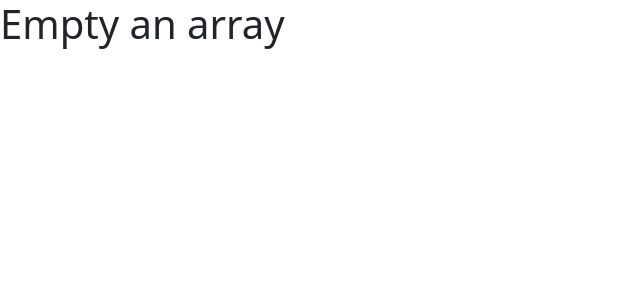
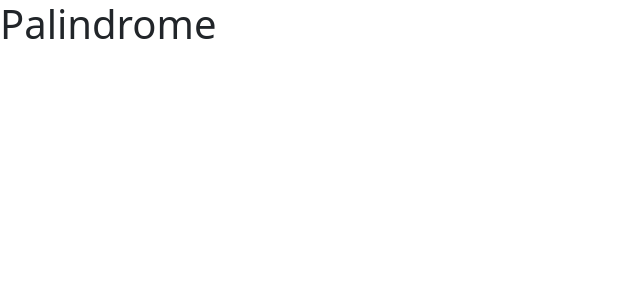
Before and after one commit to vinothsmart/react-redux-dashboard, a React (Create React App) app: page /arc/challange in a window 1280 px wide. Shown: the top 300 px of the page, without its empty margins (0-640 px from the left). Built offline with nearby package versions, Linux system fonts and the light colour scheme.

Commit message:
palindrome pending

```diff
--- a/src/components/pages/ARCTutorial/JSCPratice/JSChallange.jsx
+++ b/src/components/pages/ARCTutorial/JSCPratice/JSChallange.jsx
@@ -1,7 +1,7 @@
-import APartice23 from "./partice/APartice23";
+import APartice24 from "./partice/APartice24";
 
 const JSChallange = () => {
-  return <APartice23 />;
+  return <APartice24 />;
 };
 
 export default JSChallange;
--- /dev/null
+++ b/src/components/pages/ARCTutorial/JSCPratice/partice/APartice24.jsx
@@ -0,0 +1,17 @@
+import React from "react";
+
+const APartice24 = () => {
+  const isPalindrome = (str) => {
+    const data = str.replace(/[^a-zA-Z0-9]/g, "").toLowerCase();
+    return data.split("").reverse().join("");
+  };
+
+  console.log(isPalindrome("random"));
+  return (
+    <div>
+      <h1> Palindrome</h1>
+    </div>
+  );
+};
+
+export default APartice24;
```
